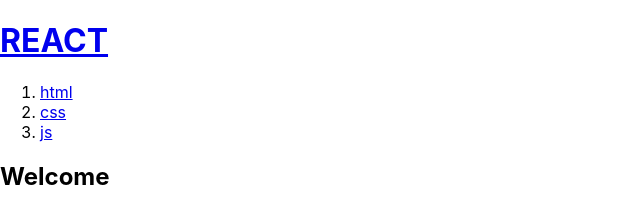
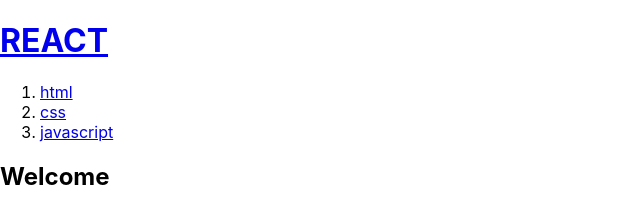
Before and after one commit to Du0Du0/react-app, a React (Create React App) app: page / in a window 1280 px wide. Shown: the top 212 px of the page, without its empty margins (0-640 px from the left). Built offline with nearby package versions, Linux system fonts and the light colour scheme.

Commit message:
이벤트

```diff
--- a/src/App.js
+++ b/src/App.js
@@ -1,34 +1,40 @@
 import logo from './logo.svg';
 import './App.css';
 // 함수형 컴포넌트
+function Article(props) {
+  return <article>
+     <h2>{props.title}</h2>
+     {props.body}
+
+  </article>
+}
+
 function Header(props) {
   console.log('props',props, props.title);
   return <header>
-     <h1><a href='/'>{props.title}</a></h1>
+     <h1><a href='/' onClick={(event) =>{
+      event.preventDefault();
+      props.onChangeMode();
+     }}>{props.title}</a></h1>
   </header>
 }
+
 function Nav(props) {
-  const lis = [
-    <li><a href='/read/1'>html</a></li>,
-    <li><a href='/read/2'>css</a></li>,
-    <li><a href='/read/3'>js</a></li>
-  ]
-  for(let i=0; i <props.topics; i++){
+  const lis = []
+  for(let i=0; i<props.topics.length; i++){
     let t = props.topics[i];
-    lis.push(<li key={t.id}><a href>{'/read/'+t.id}</a>{t.title}</li>)
+    lis.push(<li key={t.id}>
+      <a id={t.id} href={'/read/'+t.id} onClick={event=> {
+        event.preventDefault();
+        props.onChangeMode(event.target.id);
+      }}>{t.title}</a>
+      </li>)
   }
   return <nav>
      <ol>
       {lis}
       </ol>
   </nav>
-}
-function Article(props) {
-  return <article>
-     <h2>{props.title}</h2>
-     {props.body}
-
-  </article>
 }
 
 function App() {
@@ -39,10 +45,14 @@
   ]
   return (
     <div>
-    <Header title="REACT"></Header>
+    <Header title="REACT" onChangeMode={() => {
+      alert('Header');
+    }}></Header>
     <Header></Header>
     <Header></Header>
-    <Nav topics="{topics}"></Nav>
+    <Nav topics={topics} onChangeMode={(id)=>{
+      alert(id);
+    }}></Nav>
     <Article title="Welcome" body="Hello, Web"></Article>
     </div>
   );
```
